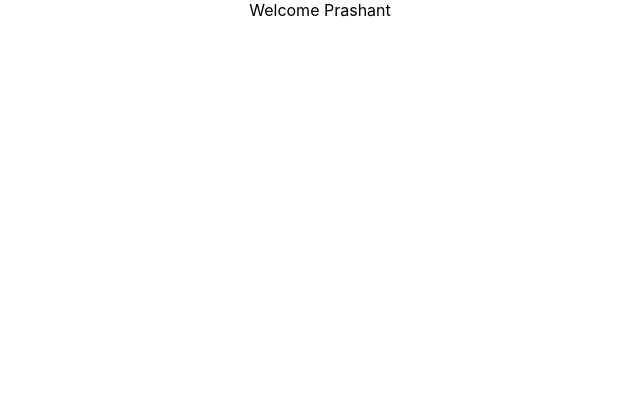
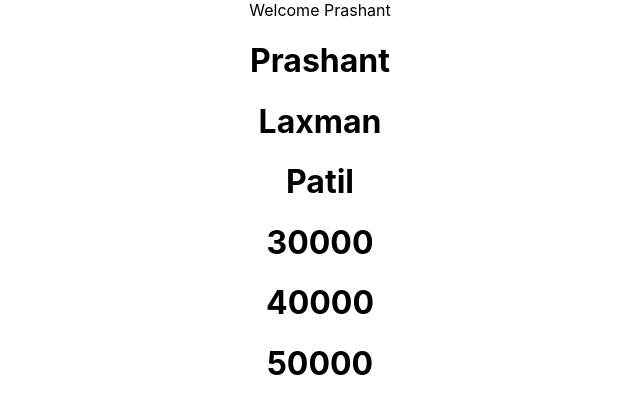
Before and after one commit to prashpatil702/React-conditions, a React (Create React App) app: page / in a window 1280 px wide. Shown: the top 414 px of the page, without its empty margins (320-960 px from the left). Built offline with nearby package versions, Linux system fonts and the light colour scheme.

Commit message:
Performed list iteration

```diff
--- a/src/App.js
+++ b/src/App.js
@@ -1,11 +1,15 @@
 import logo from './logo.svg';
 import './App.css';
 import UserGreeting from './component/UserGreeting';
+import NameList from './component/NameList';
+import CustomObject from './component/CutomObject'
 
 function App() {
   return (
     <div className="App">
       <UserGreeting></UserGreeting>
+      <NameList></NameList>
+      <CustomObject></CustomObject>
     </div>
   );
 }
--- /dev/null
+++ b/src/component/CutomObject.js
@@ -0,0 +1,31 @@
+import React from 'react'
+
+function CustomObject() {
+
+    const persons = [
+        {
+            id:1,
+            name:'Prash',
+            salary:30000
+        },
+        {
+            id:2,
+            name:'Sagar',
+            salary:40000
+        },
+        {
+            id:3,
+            name:'Rohit',
+            salary:50000
+        }
+    ]
+
+    const objects = persons.map(p =><h1>{p.salary}</h1> )
+
+    return (
+        <div>{objects}</div>
+    )
+
+}
+
+export default CustomObject
--- /dev/null
+++ b/src/component/NameList.js
@@ -0,0 +1,11 @@
+import React from 'react'
+
+function NameList()
+{
+    const names = ['Prashant','Laxman','Patil']
+    const name = names.map(name => <h1>{name}</h1>)
+    return(
+        <div>{name}</div>
+    )
+}
+export default NameList
```
